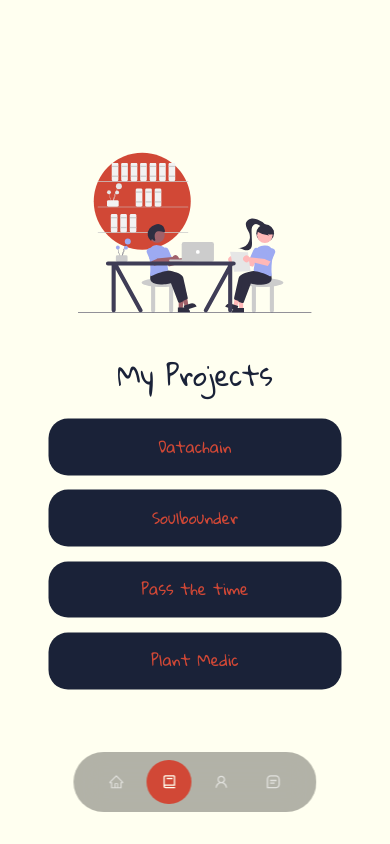
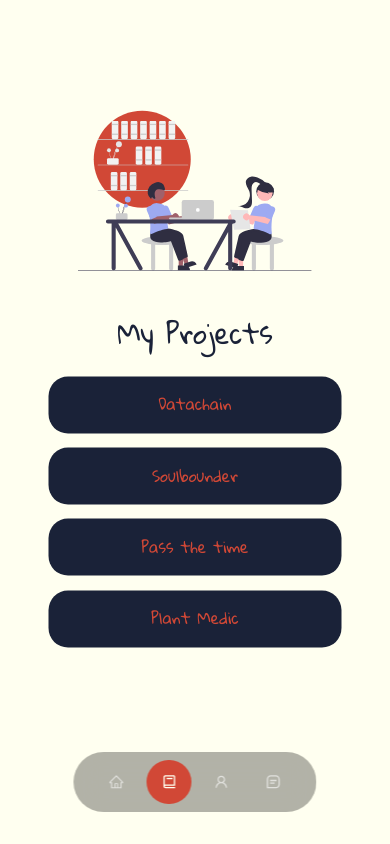
Before and after one commit to joethompson1/joethompson, a React (Create React App) app: page /projects in a window 390 px wide. Built offline with nearby package versions, Linux system fonts and the light colour scheme.

Commit message:
fixing mobile display sizing issue

```diff
--- a/src/components/contact/contact.css
+++ b/src/components/contact/contact.css
@@ -204,8 +204,7 @@ input, textarea {
 	.container.contact__container {
 		width: var(--container-width-md);
 		border-radius: 5vw;
-/*		padding: 1vw 4vw 4vw 4vw;*/
-/*		height: 100%;*/
+		top: 40%;
 	}
 
 
--- a/src/components/projects/projects.css
+++ b/src/components/projects/projects.css
@@ -329,6 +329,15 @@ img {
 /* ------------------ Media Queries (Small devices) -------------------- */
 
 @media screen and (max-width: 600px) {
+	.about__container {
+		grid-template-columns: 1fr;
+		grid-template-rows: 40% 60%;
+		gap: 0%;
+		height: 75%;
+		top: 45%;
+	}
+
+
 	.____images-wrapper {
 		width: 80%;
 		top: 50%;
```
